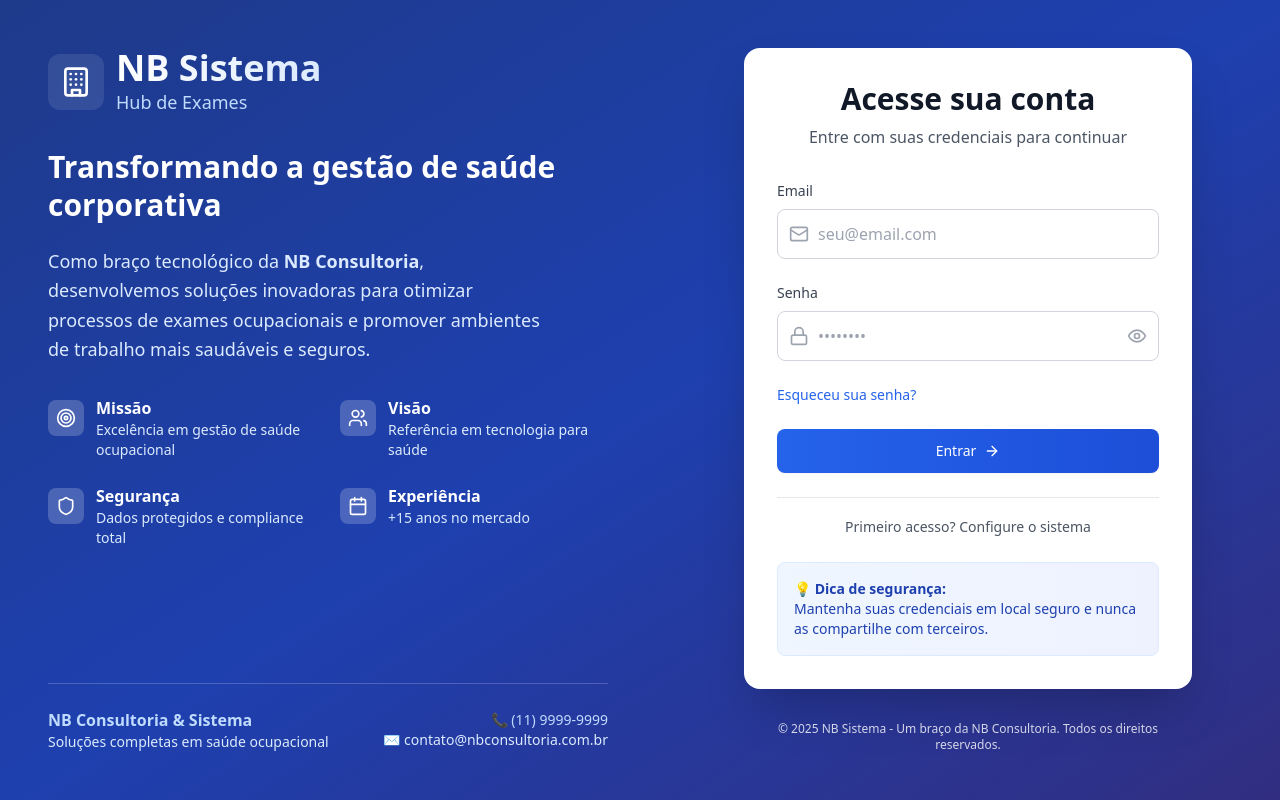
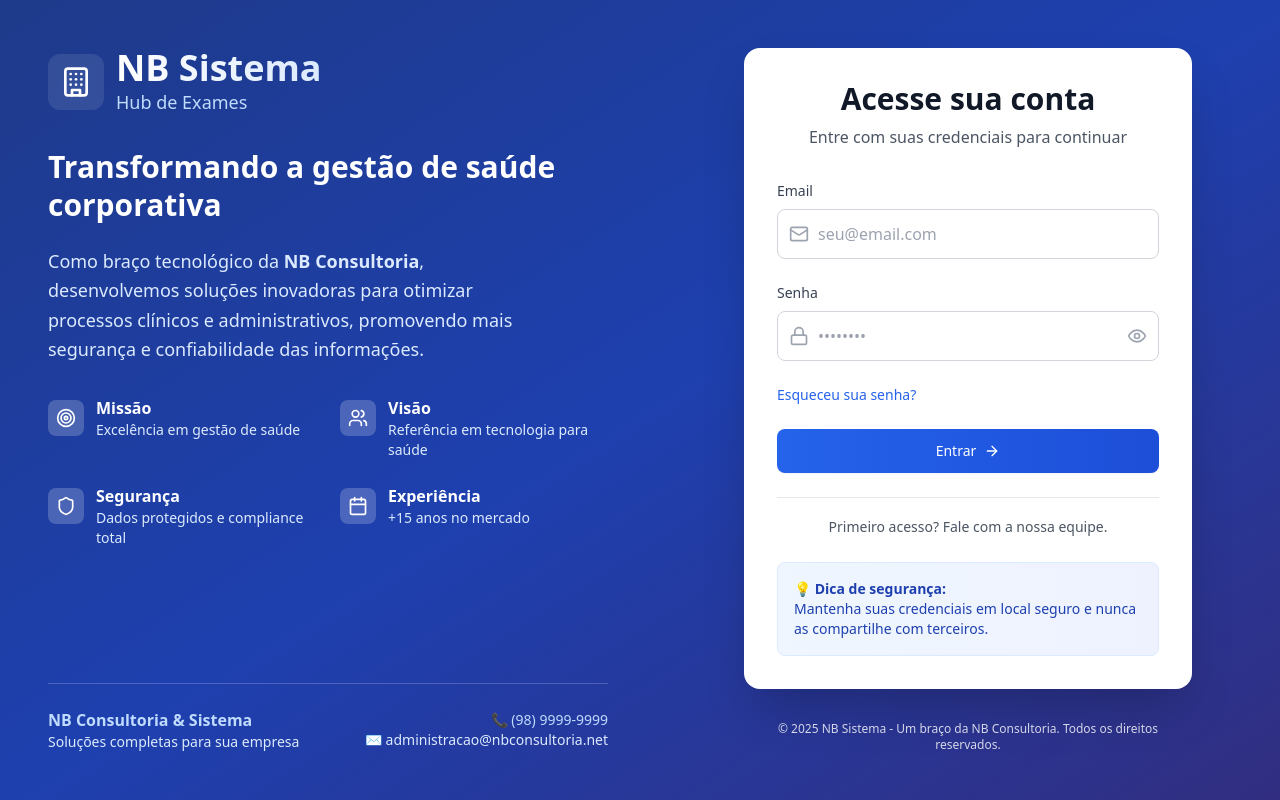
Before and after one commit to nbsistema/exames, a React (Vite) app: page / in a window 1280 px wide. Built offline with nearby package versions, Linux system fonts and the light colour scheme; no server answers.

Commit message:
Update LoginForm.tsx

```diff
--- a/src/components/LoginForm.tsx
+++ b/src/components/LoginForm.tsx
@@ -292,8 +292,8 @@ export function LoginForm() {
             </h2>
             <p className="text-blue-100 text-lg leading-relaxed">
               Como braço tecnológico da <strong>NB Consultoria</strong>, desenvolvemos soluções
-              inovadoras para otimizar processos de exames ocupacionais e promover
-              ambientes de trabalho mais saudáveis e seguros.
+              inovadoras para otimizar processos clínicos e administrativos, promovendo mais segurança
+             e confiabilidade das informações.
             </p>
           </div>
 
@@ -304,7 +304,7 @@ export function LoginForm() {
               </div>
               <div>
                 <h3 className="font-semibold text-white">Missão</h3>
-                <p className="text-blue-100 text-sm">Excelência em gestão de saúde ocupacional</p>
+                <p className="text-blue-100 text-sm">Excelência em gestão de saúde</p>
               </div>
             </div>
 
@@ -344,11 +344,11 @@ export function LoginForm() {
           <div className="flex items-center justify-between">
             <div>
               <p className="text-blue-200 font-semibold">NB Consultoria & Sistema</p>
-              <p className="text-blue-100 text-sm">Soluções completas em saúde ocupacional</p>
+              <p className="text-blue-100 text-sm">Soluções completas para sua empresa</p>
             </div>
             <div className="text-right">
-              <p className="text-blue-200 text-sm">📞 (11) 9999-9999</p>
-              <p className="text-blue-100 text-sm">✉️ contato@nbconsultoria.com.br</p>
+              <p className="text-blue-200 text-sm">📞 (98) 9999-9999</p>
+              <p className="text-blue-100 text-sm">✉️ administracao@nbconsultoria.net</p>
             </div>
           </div>
         </div>
@@ -463,7 +463,7 @@ export function LoginForm() {
                   onClick={() => setShowInitialSetup(true)}
                   className="text-sm text-gray-600 hover:text-gray-800 transition-colors font-medium"
                 >
-                  Primeiro acesso? Configure o sistema
+                  Primeiro acesso? Fale com a nossa equipe.
                 </button>
               </div>
             </form>
```
